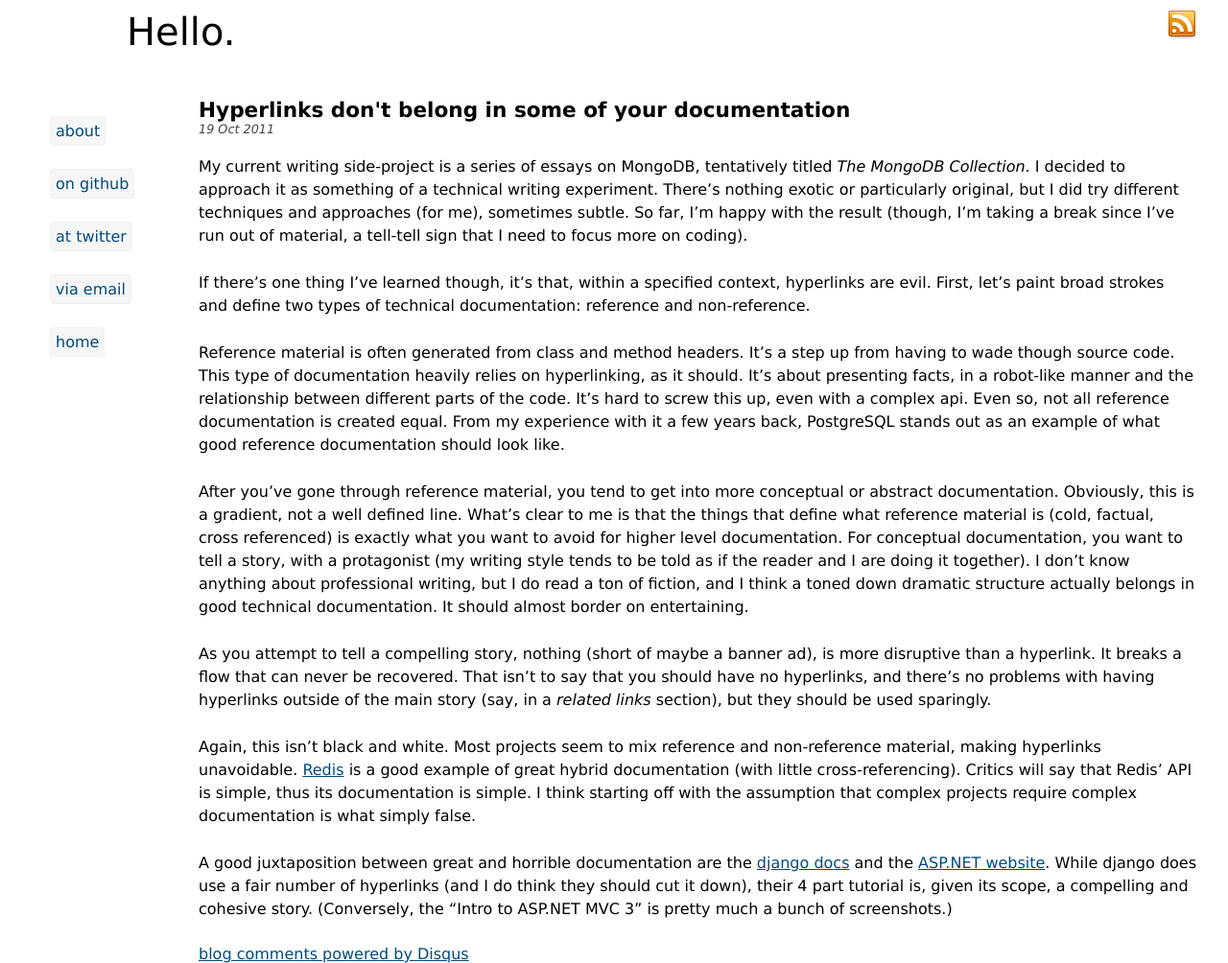
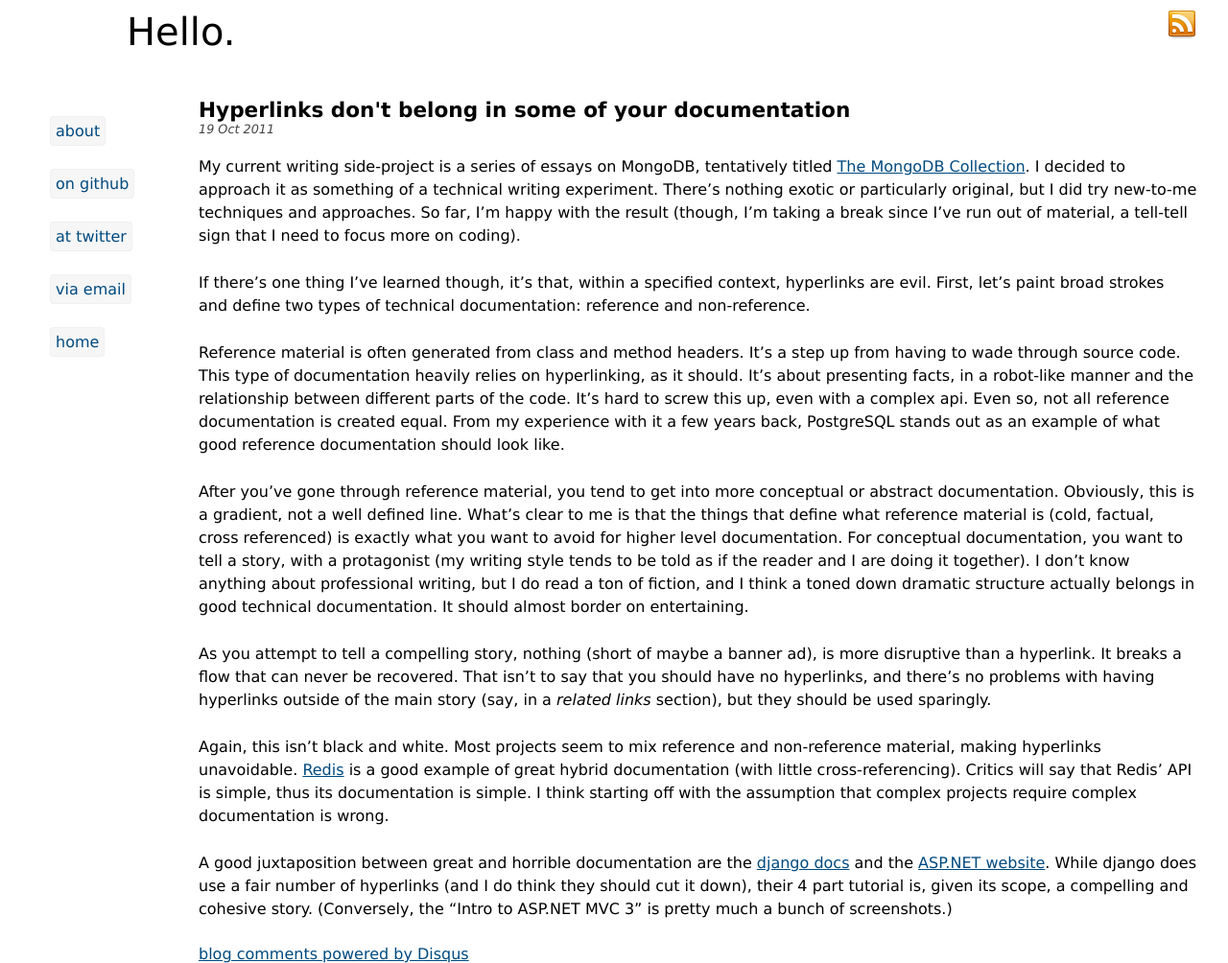
Before and after one commit to fehmicansaglam/fehmicansaglam.github.com, a Jekyll site: the page built from _posts/2011-10-19-Hyperlinks-Dont-Belong-In-Some-Of-Your-Documentation.md, in a window 1280 px wide. Shown: the whole page at 96% size. Built offline with Jekyll 4.4.1, drawn with Linux system fonts in a browser that asks for light colours; nearby versions of some CDN libraries; comment, search, counter and statistics services are not loaded.

Commit message:
fixed errors

```diff
--- a/_posts/2011-10-19-Hyperlinks-Dont-Belong-In-Some-Of-Your-Documentation.md
+++ b/_posts/2011-10-19-Hyperlinks-Dont-Belong-In-Some-Of-Your-Documentation.md
@@ -3,16 +3,16 @@
 title: "Hyperlinks don't belong in some of your documentation"
 ---
 
-My current writing side-project is a series of essays on MongoDB, tentatively titled *The MongoDB Collection*. I decided to approach it as something of a technical writing experiment. There's nothing exotic or particularly original, but I did try different techniques and approaches (for me), sometimes subtle. So far, I'm happy with the result (though, I'm taking a break since I've run out of material, a tell-tell sign that I need to focus more on coding).
+My current writing side-project is a series of essays on MongoDB, tentatively titled [The MongoDB Collection](http://mongly.com). I decided to approach it as something of a technical writing experiment. There's nothing exotic or particularly original, but I did try new-to-me techniques and approaches. So far, I'm happy with the result (though, I'm taking a break since I've run out of material, a tell-tell sign that I need to focus more on coding).
 
 If there's one thing I've learned though, it's that, within a specified context, hyperlinks are evil. First, let's paint broad strokes and define two types of technical documentation: reference and non-reference.
 
-Reference material is often generated from class and method headers. It's a step up from having to wade though source code. This type of documentation heavily relies on hyperlinking, as it should. It's about presenting facts, in a robot-like manner and the relationship between different parts of the code. It's hard to screw this up, even with a complex api. Even so, not all reference documentation is created equal. From my experience with it a few years back, PostgreSQL stands out as an example of what good reference documentation should look like.
+Reference material is often generated from class and method headers. It's a step up from having to wade through source code. This type of documentation heavily relies on hyperlinking, as it should. It's about presenting facts, in a robot-like manner and the relationship between different parts of the code. It's hard to screw this up, even with a complex api. Even so, not all reference documentation is created equal. From my experience with it a few years back, PostgreSQL stands out as an example of what good reference documentation should look like.
 
 After you've gone through reference material, you tend to get into more conceptual or abstract documentation. Obviously, this is a gradient, not a well defined line. What's clear to me is that the things that define what reference material is (cold, factual, cross referenced) is exactly what you want to avoid for higher level documentation. For conceptual documentation, you want to tell a story, with a protagonist (my writing style tends to be told as if the reader and I are doing it together). I don't know anything about professional writing, but I do read a ton of fiction, and I think a toned down dramatic structure actually belongs in good technical documentation. It should almost border on entertaining.
 
 As you attempt to tell a compelling story, nothing (short of maybe a banner ad), is more disruptive than a hyperlink. It breaks a flow that can never be recovered. That isn't to say that you should have no hyperlinks, and there's no problems with having hyperlinks outside of the main story (say, in a *related links* section), but they should be used sparingly.
 
-Again, this isn't black and white. Most projects seem to mix reference and non-reference material, making hyperlinks unavoidable. [Redis](http://redis.io/commands) is a good example of great hybrid documentation (with little cross-referencing). Critics will say that Redis' API is simple, thus its documentation is simple. I think starting off with the assumption that complex projects require complex documentation is what simply false.
+Again, this isn't black and white. Most projects seem to mix reference and non-reference material, making hyperlinks unavoidable. [Redis](http://redis.io/commands) is a good example of great hybrid documentation (with little cross-referencing). Critics will say that Redis' API is simple, thus its documentation is simple. I think starting off with the assumption that complex projects require complex documentation is wrong.
 
 A good juxtaposition between great and horrible documentation are the [django docs](https://docs.djangoproject.com/en/1.3/) and the [ASP.NET website](http://www.asp.net/get-started). While django does use a fair number of hyperlinks (and I do think they should cut it down), their 4 part tutorial is, given its scope, a compelling and cohesive story. (Conversely, the "Intro to ASP.NET MVC 3" is pretty much a bunch of screenshots.)
```
